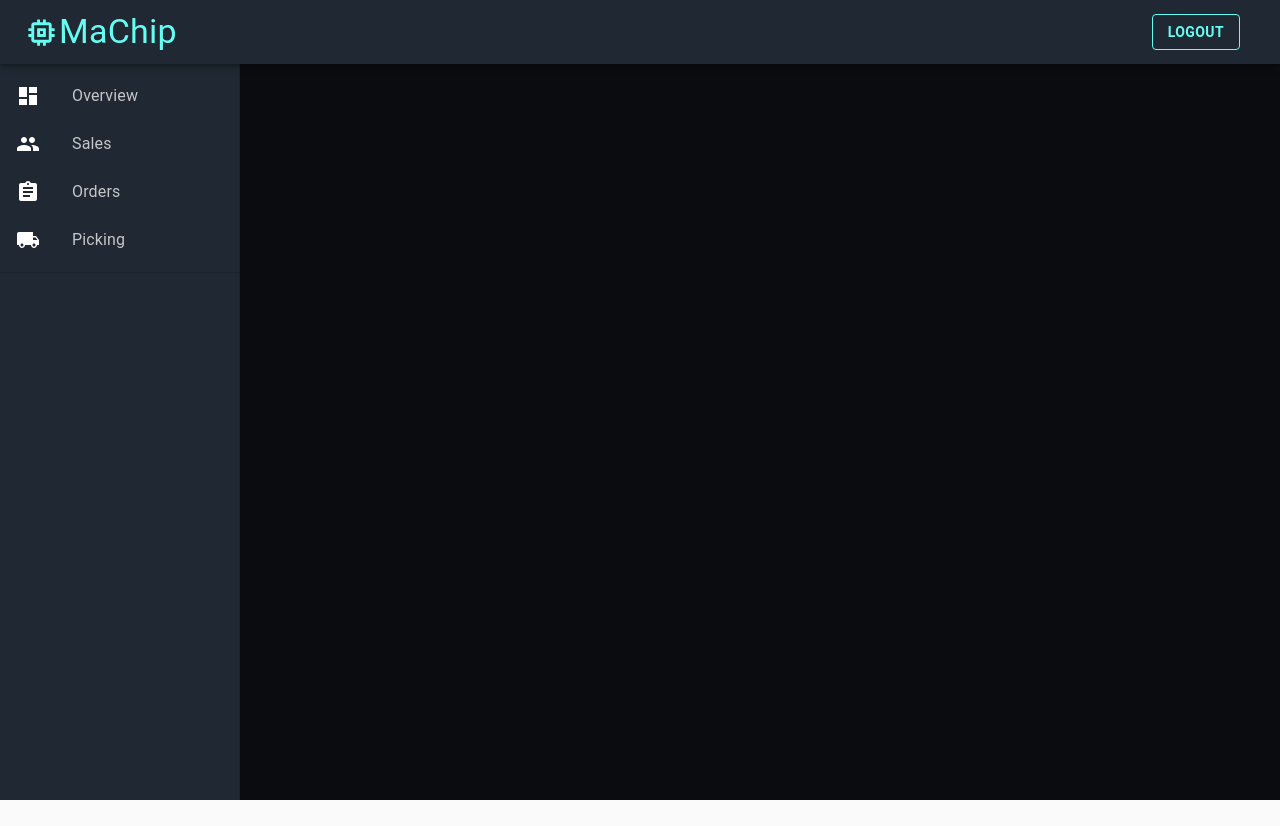
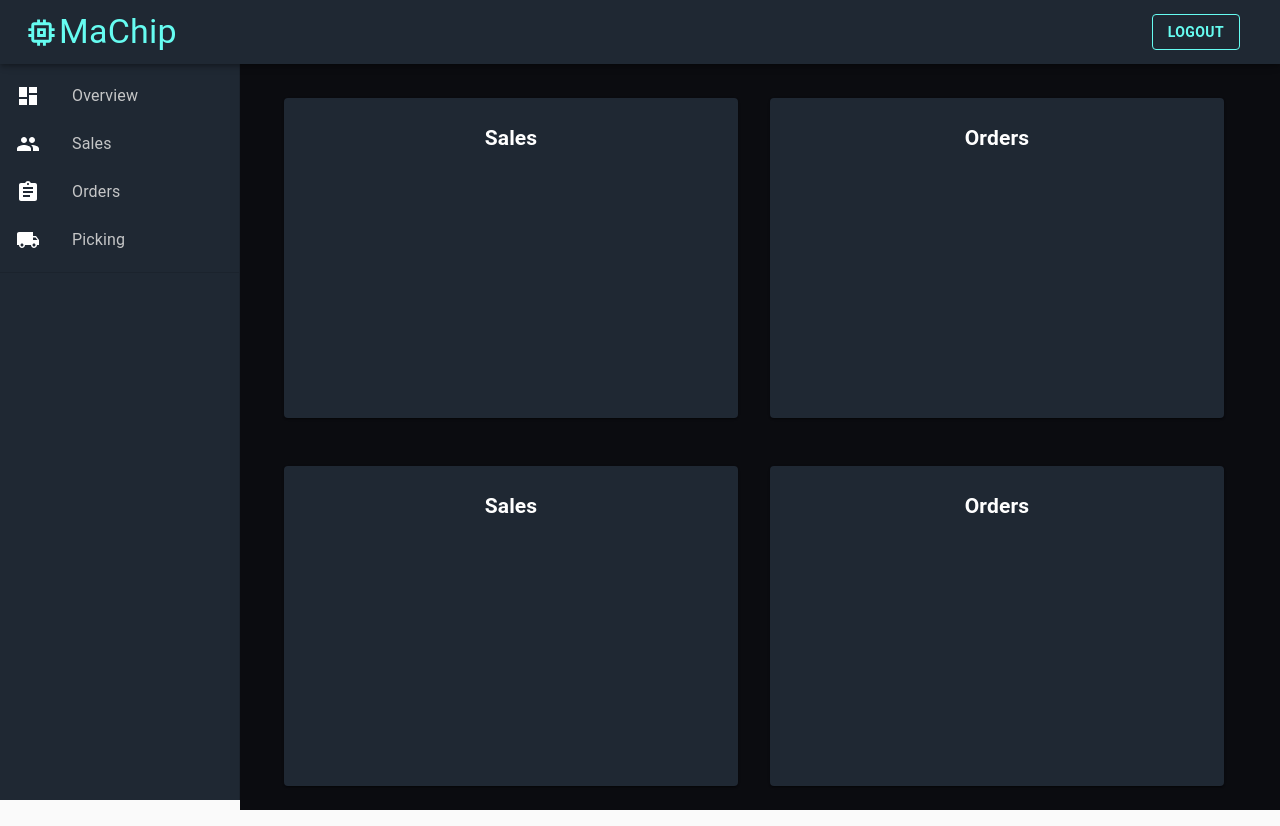
Before and after one commit to mehr-licht/FEUP-SINF, a React (Create React App) app in the folder machip/: page / in a window 1280 px wide. Both pictures are taken after a click on the button "SIGN IN". Before the commit the page ends 800 px from the top, so only its background shows below. Built offline with nearby package versions, Linux system fonts and the light colour scheme.

Commit message:
feat: Add dashboard cards

```diff
--- a/machip/src/pages/Dashboard.js
+++ b/machip/src/pages/Dashboard.js
@@ -1,9 +1,57 @@
 import React from 'react';
+import { makeStyles } from "@material-ui/core/styles";
+import Card from "@material-ui/core/Card";
+import Grid from "@material-ui/core/Grid";
+
 import Layout from '../components/common/Layout'
 
+const useStyles = makeStyles(theme => ({
+    root: {
+      flexGrow: 1,
+      paddingLeft: '20px',
+      paddingTop: '10px',
+    },
+    card: {
+      padding: theme.spacing(1),
+      textAlign: "center",
+      color: theme.palette.white,
+      backgroundColor: theme.palette.gray,
+      height: '40vh',
+    }
+  }));
+
 const Dashboard = () => {
+    const classes = useStyles();
+
+    function FormRow() {
+        return (
+        <React.Fragment>
+            <Grid item xs>
+                <Card className={classes.card}>
+                    <h2>Sales</h2>
+                </Card>
+            </Grid>
+            <Grid item xs>
+                <Card className={classes.card}>
+                    <h2>Orders</h2>
+                </Card>
+            </Grid>
+        </React.Fragment>
+        );
+    }
+
     return (
         <Layout >
+            <div className={classes.root}>
+                <Grid container spacing={6}>
+                    <Grid container item xs={12} spacing={4} >
+                        <FormRow />
+                    </Grid>
+                    <Grid container item xs={12} spacing={4}>
+                        <FormRow />
+                    </Grid>
+                </Grid>
+            </div>
         </Layout>
     );
 }
```
